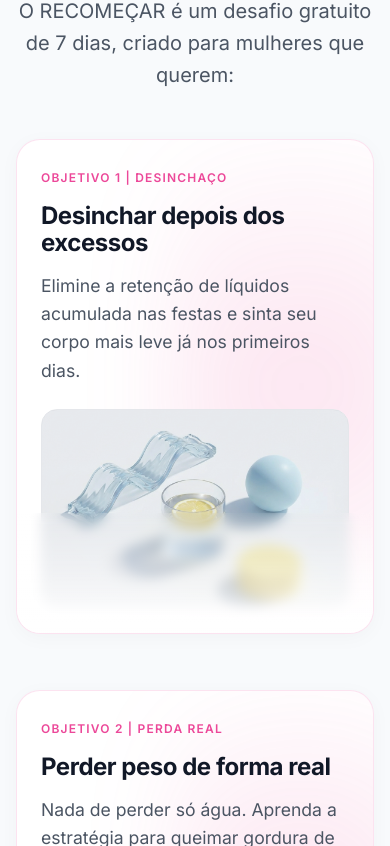
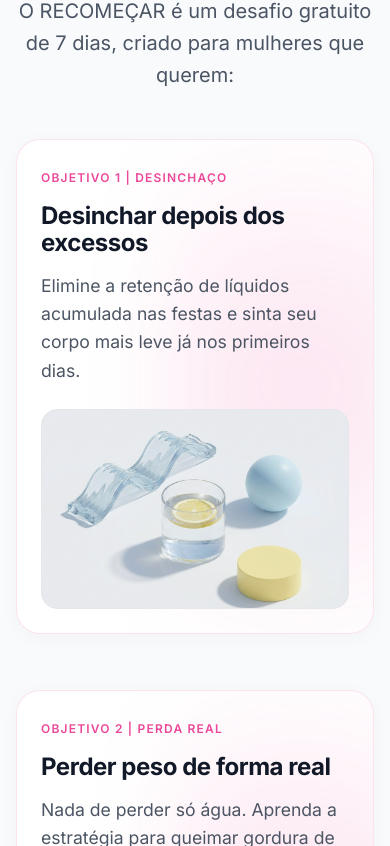
Before and after one commit to Erickncardoso/recomecar, a Nuxt app: page / in a window 390 px wide. Shown: the part 1758-2604 px from the top of the page. Built offline with nearby package versions, Linux system fonts and the light colour scheme.

Commit message:
style(cards): remover blur das imagens no mobile

```diff
--- a/app/assets/css/_o-que-e.scss
+++ b/app/assets/css/_o-que-e.scss
@@ -85,6 +85,10 @@
       -webkit-backdrop-filter: blur(6px); // Compatibilidade Safari
       pointer-events: none;
       z-index: 5;
+
+      @media (max-width: 768px) {
+        display: none; // Remove blur on mobile
+      }
     }
 
     @media (max-width: 768px) {
```
